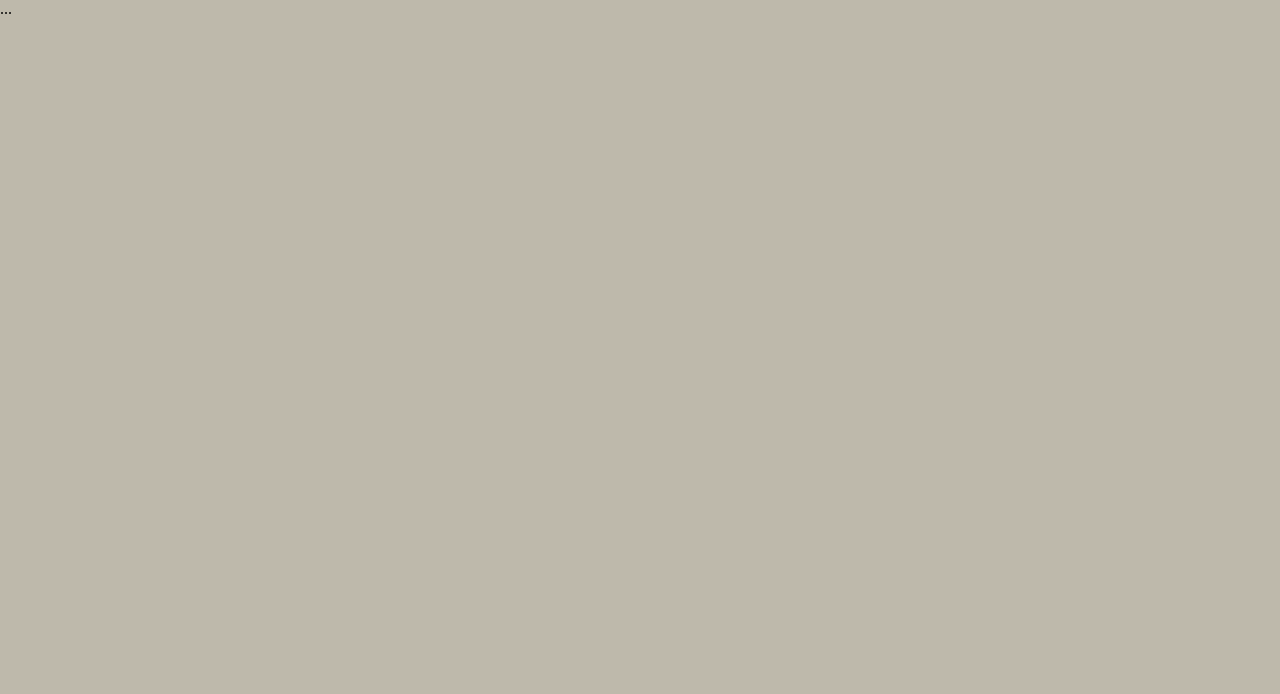
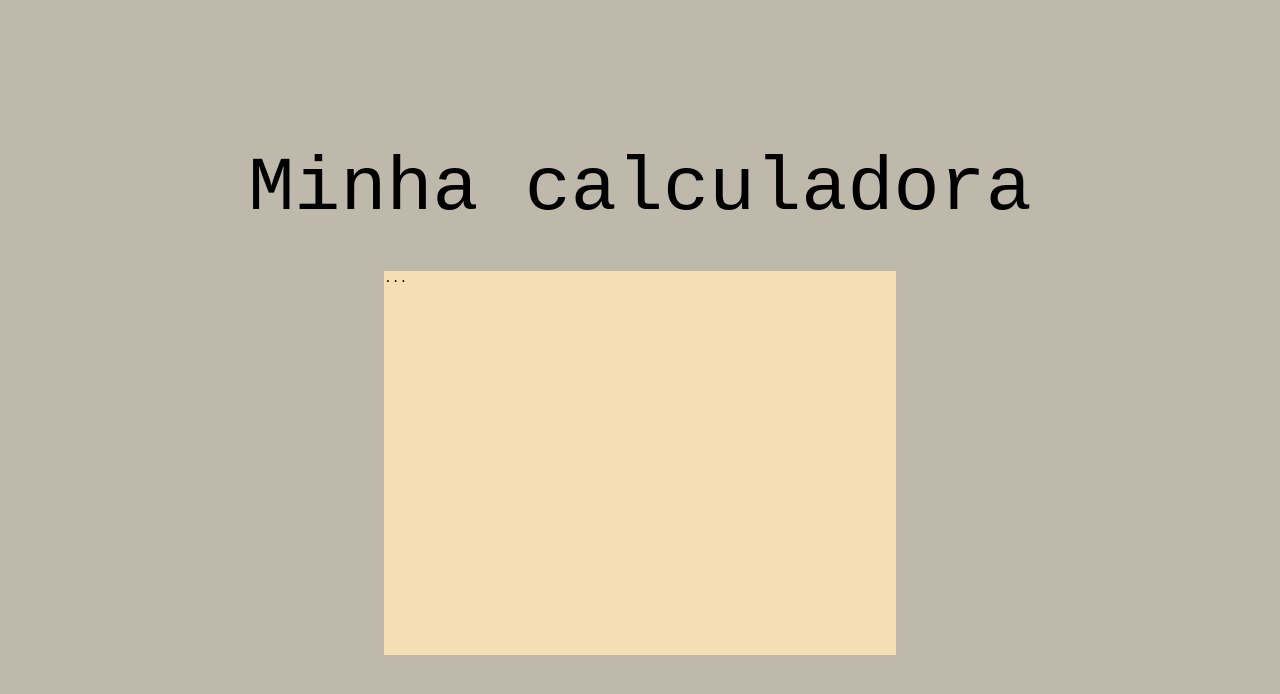
Before and after one commit to bahiense/Calculadora, a plain HTML site: page index.html in a window 1280 px wide. Drawn offline with Linux system fonts and the light colour scheme.

Commit message:
Ajustes de posicionamento do wrapper e css

```diff
--- a/css/style.css
+++ b/css/style.css
@@ -1,3 +1,5 @@
+/* Default */
+
 * {
   margin: 0;
   padding: 0;
@@ -10,6 +12,30 @@ html {
   min-height: 100%;
 }
 
+h1 {
+  font-size: 6vw;
+  font-weight: normal;
+  margin-bottom: 0.5em;
+  text-align: center;
+}
+
 body {
   background-color: #beb9ab;
+  font-family: monospace;
 }
+
+.wrapper {
+  display: flex;
+  height: 100%;
+  flex-direction: column;
+  justify-content: center;
+  align-items: center;
+}
+
+/* Section Caculadora */
+
+.calculadora {
+  width: 40vw;
+  height: 30vw;
+  background-color: wheat;
+}
--- a/index.html
+++ b/index.html
@@ -7,7 +7,14 @@
     <title>Calculadora</title>
   </head>
   <body>
-    ...
+    <div class="wrapper">
+      <header>
+        <h1>Minha calculadora</h1>
+      </header>
+      <section class="calculadora">
+        ...
+      </section>
+    </div>
     <script src="js/app.js"></script>
   </body>
 </html>
```
